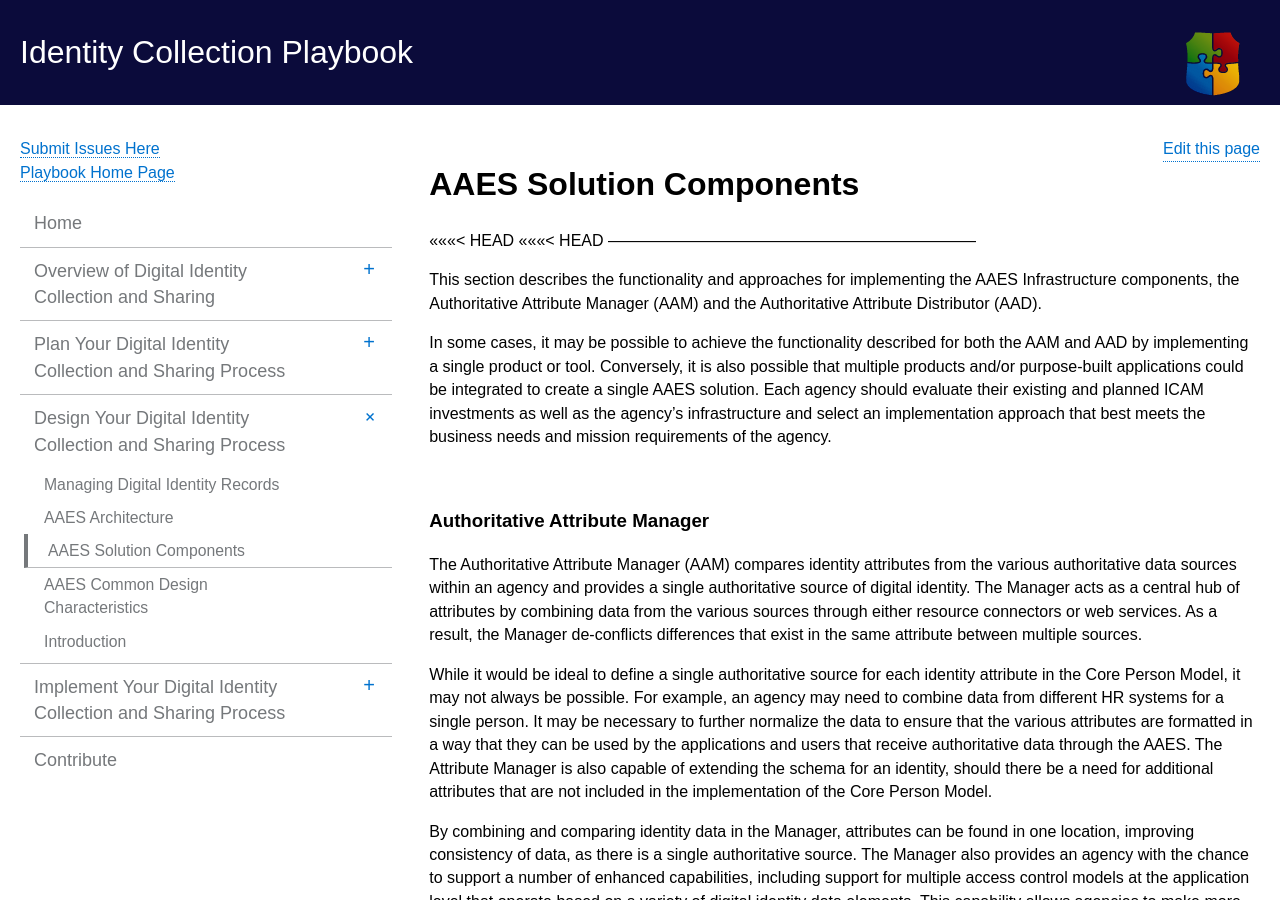
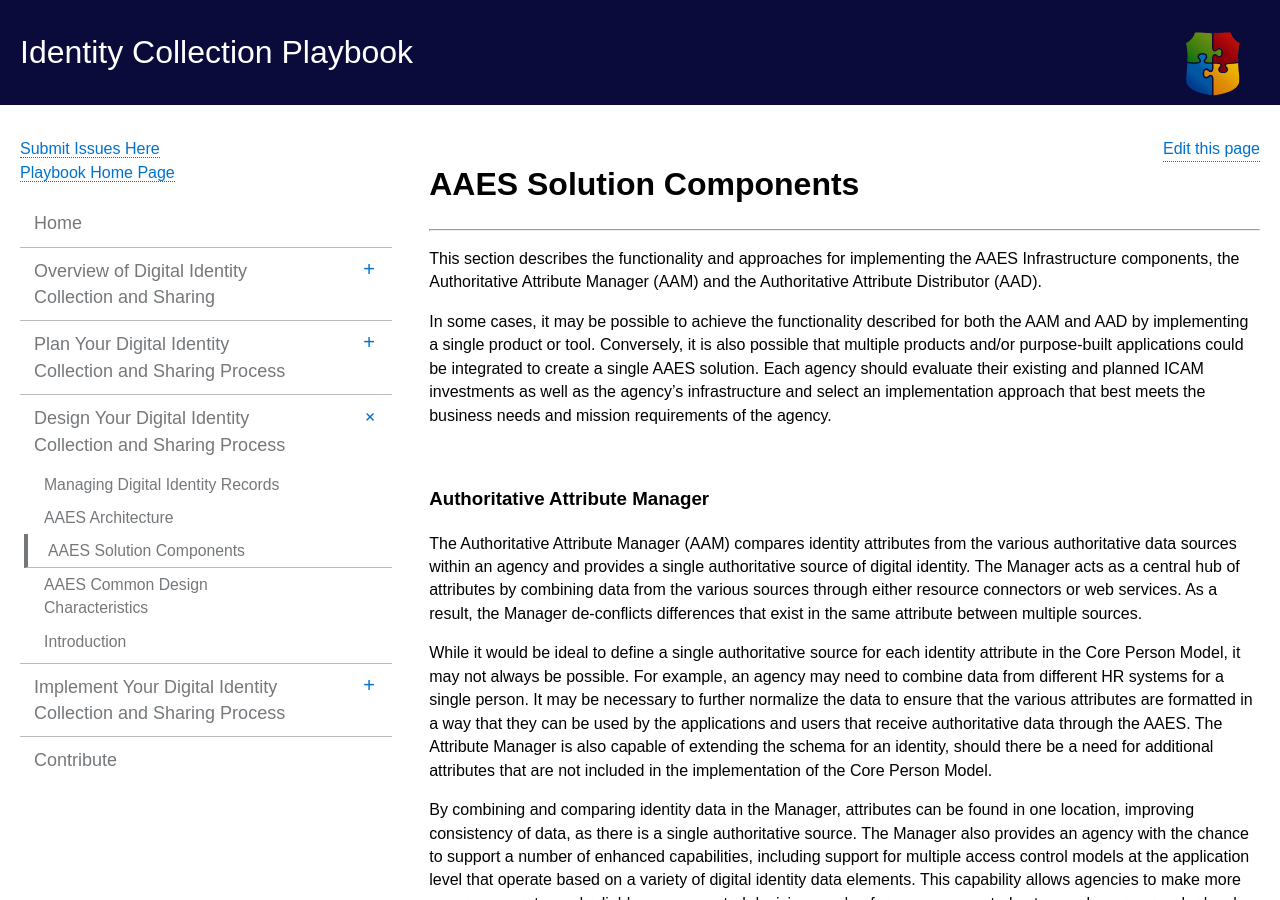
Before and after one commit to bnbuckler/identity-playbook, a Jekyll site: the page built from _design/3_aaes-solutions.md, in a window 1280 px wide and 900 px high. Built offline with Jekyll 4.4.1, drawn with Linux system fonts in a browser that asks for light colours; some of the changed text lies outside the part shown.

Commit message:
Update 3_aaes-solutions.md

```diff
--- a/_design/3_aaes-solutions.md
+++ b/_design/3_aaes-solutions.md
@@ -13,8 +13,6 @@ $(function() {
   });
 });
 </script>
-<<<<<<< HEAD
-<<<<<<< HEAD
 ---------------------------------------------------------------------
 
 This section describes the functionality and approaches for implementing the AAES Infrastructure components, the Authoritative Attribute Manager (AAM) and the Authoritative Attribute Distributor (AAD).
@@ -82,19 +80,3 @@ The AAD component can be the same product as the AAM. This is most commonly achi
 The AAD can also be a separate product from the Manager. In this case, a physical or virtual directory can be the AAM, and a service layer may be built to serve as the Distributor and share identity attributes with consumers.
 
 In order to ensure the security and integrity of the AAES, both users and consumer applications must interface with the service through a proxy or secure protocol following successful authentication. The AAD should be capable of exposing a wide range of secure communications protocols in order to meet the needs of the agency's consumer applications. The integration of each consumer application with the Distributor should be governed by an agreement that defines the specific attributes that will be provided and specifies data usage, distribution, and synchronization requirements. Although individual consumer applications may have access to different data, it is important for the AAES to have a common access management component to provide a consistent level of protection.
-
-
-
-
-
-
-
-
-
-
-
-
-<<<<<<< HEAD
-
-=======
->>>>>>> refs/remotes/origin/master
```
